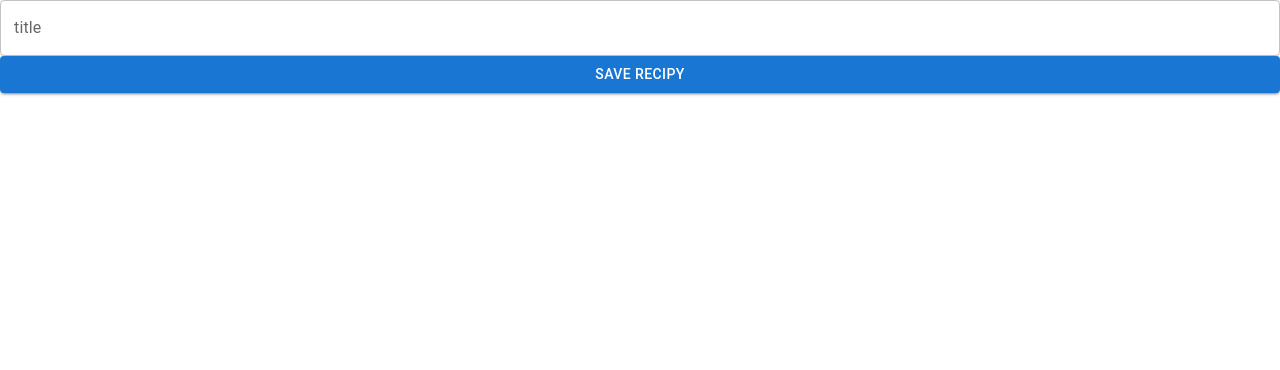
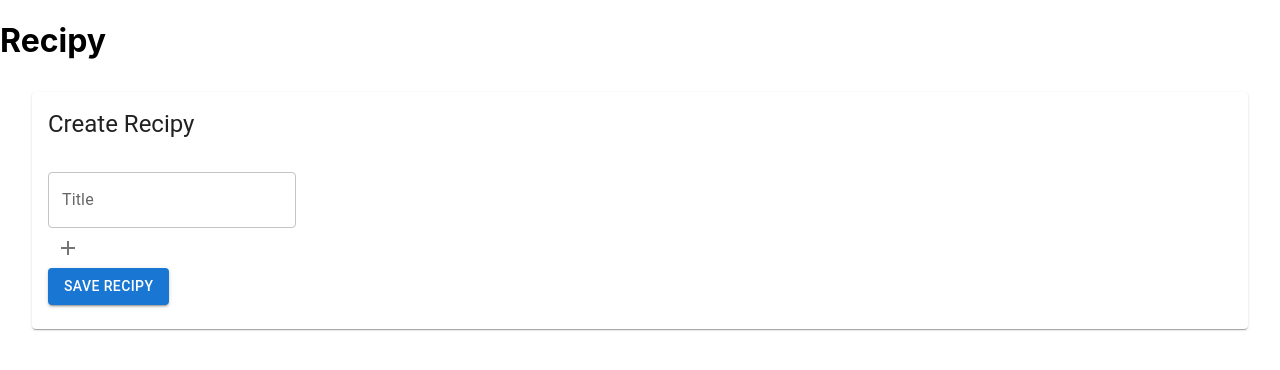
Before and after one commit to Jake-Baum/recipy, a React (Create React App) app in the folder recipy_portal/: page /recipy/create in a window 1280 px wide. Shown: the top 370 px of the page. Built offline with nearby package versions, Linux system fonts and the light colour scheme.

Commit message:
Added ability to add ingredients to a recipy.  First PoC of form array and sub form.

```diff
--- a/recipy_portal/package.json
+++ b/recipy_portal/package.json
@@ -6,6 +6,7 @@
   "dependencies": {
     "@emotion/react": "^11.10.6",
     "@emotion/styled": "^11.10.6",
+    "@mui/icons-material": "^5.11.11",
     "@mui/material": "^5.11.14",
     "@testing-library/jest-dom": "^5.16.5",
     "@testing-library/react": "^13.4.0",
--- a/recipy_portal/src/App.css
+++ b/recipy_portal/src/App.css
@@ -1,38 +1,3 @@
-.App {
-  text-align: center;
+.main-wrapper {
+	margin: 2em;
 }
-
-.App-logo {
-  height: 40vmin;
-  pointer-events: none;
-}
-
-@media (prefers-reduced-motion: no-preference) {
-  .App-logo {
-    animation: App-logo-spin infinite 20s linear;
-  }
-}
-
-.App-header {
-  background-color: #282c34;
-  min-height: 100vh;
-  display: flex;
-  flex-direction: column;
-  align-items: center;
-  justify-content: center;
-  font-size: calc(10px + 2vmin);
-  color: white;
-}
-
-.App-link {
-  color: #61dafb;
-}
-
-@keyframes App-logo-spin {
-  from {
-    transform: rotate(0deg);
-  }
-  to {
-    transform: rotate(360deg);
-  }
-}
--- a/recipy_portal/src/App.tsx
+++ b/recipy_portal/src/App.tsx
@@ -1,18 +1,19 @@
-import React, { Component, useEffect, useState } from 'react';
-import logo from './logo.svg';
+import { Route, Routes, Navigate } from 'react-router-dom';
 import './App.css';
-import axios from 'axios';
-import { Route, Routes } from 'react-router-dom';
+import RecipyForm from './components/forms/RecipyForm';
 import RecipiesList from './components/RecipiesList';
-import RecipyForm from './components/forms/RecipyForm';
 
 function App() {
   return (
     <>
-      <Routes>
-        <Route path="/" element={<RecipiesList />} />
-        <Route path="/recipy/create" element={<RecipyForm />} />
-      </Routes>
+      <h1>Recipy</h1>
+      <div className="main-wrapper">
+        <Routes>
+          <Route path="/" element={<Navigate to="/recipies" />} />
+          <Route path="/recipies" element={<RecipiesList />} />
+          <Route path="/recipy/create" element={<RecipyForm />} />
+        </Routes>
+      </div>
     </>
   );
 }
--- a/recipy_portal/src/components/RecipiesList.tsx
+++ b/recipy_portal/src/components/RecipiesList.tsx
@@ -22,7 +22,7 @@ export default function RecipiesList() {
 
 	return (
 		<>
-			<h1>Recipy</h1>
+			<h2>Recipies</h2>
 			<ul>
 				{
 					recipies.map((item: any) => (
--- /dev/null
+++ b/recipy_portal/src/components/forms/IngredientForm.tsx
@@ -0,0 +1,22 @@
+import { TextField } from '@mui/material';
+import * as yup from 'yup';
+
+export const INGREDIENT_VALIDATION_SCHEMA = yup.object({
+	name: yup.string().required('Name is required')
+});
+
+export default function IngredientForm({ value, touched, errors, onChange, onBlur, index }: any) {
+	return (
+		<>
+			<TextField
+				name={`ingredients[${index}].name`}
+				label="Name"
+				value={value.name}
+				onChange={onChange}
+				onBlur={onBlur}
+				error={touched?.name && Boolean(errors?.name)}
+				helperText={touched?.name && errors?.name}
+			/>
+		</>
+	);
+}
--- a/recipy_portal/src/components/forms/RecipyForm.tsx
+++ b/recipy_portal/src/components/forms/RecipyForm.tsx
@@ -1,43 +1,89 @@
-import { Button, TextField } from "@mui/material";
-import { ErrorMessage, Field, Form, Formik, useFormik } from "formik";
-import { useState } from "react";
+import { Add, Remove } from "@mui/icons-material";
+import { Button, Card, CardContent, CardHeader, FormHelperText, IconButton, TextField } from "@mui/material";
+import { FieldArray, Form, Formik } from "formik";
 import * as yup from 'yup';
+import IngredientForm, { INGREDIENT_VALIDATION_SCHEMA } from "./IngredientForm";
+
+const DEFAULT_INITIAL_VALUES = {
+	title: '',
+	ingredients: []
+};
+
+const RECIPY_VALIDATION_SCHEMA = yup.object({
+	title: yup.string().required('Title is required').max(50, 'Title must be less than 50 characters'),
+	ingredients: yup.array().of(INGREDIENT_VALIDATION_SCHEMA).min(1, 'Must create at least one ingredient')
+});
+
+function submit(values: any, { setSubmitting }: any) {
+	console.log(values);
+	setSubmitting(false);
+}
 
 export default function RecipyForm() {
-	const [count, setCount] = useState(0);
 
-	const validationSchema = yup.object({
-		title: yup.string().required('Title is required')
-	});
-
-	const formik = useFormik({
-		initialValues: {
-			title: '',
-			recipies: []
-		},
-		validationSchema: validationSchema,
-		onSubmit: (values) => {
-			console.log(values);
-		},
-	});
+	return (
+		<>
+			<Card>
+				<CardHeader title="Create Recipy" />
+				<CardContent>
+					<Formik
+						initialValues={DEFAULT_INITIAL_VALUES}
+						validationSchema={RECIPY_VALIDATION_SCHEMA}
+						onSubmit={submit}
+					>
+						{({ values, errors, touched, handleChange, handleBlur, isValid }) => (
+							<Form >
+								<div>
+									<TextField
+										name="title"
+										label="Title"
+										value={values.title}
+										onChange={handleChange}
+										onBlur={handleBlur}
+										error={touched.title && Boolean(errors.title)}
+										helperText={touched.title && errors.title}
+									/>
+									<FieldArray
+										name="ingredients"
+										render={
+											arrayHelpers => (
+												<div>
+													<IconButton type="button" onClick={() => arrayHelpers.push({ name: '' })}>
+														<Add />
+													</IconButton>
+													{typeof errors.ingredients === 'string' && <FormHelperText error={true}>{errors.ingredients}</FormHelperText>}
 
 
-	return (
-		<div>
-			<form onSubmit={formik.handleSubmit}>
-				<TextField
-					fullWidth
-					id="title"
-					name="title"
-					label="title"
-					value={formik.values.title}
-					onChange={formik.handleChange}
-					error={formik.touched.title && Boolean(formik.errors.title)}
-					helperText={formik.touched.title && formik.errors.title}
-				/>
-				<Button color="primary" variant="contained" fullWidth type="submit">Save Recipy</Button>
-			</form>
-		</div>
+													{
+														values.ingredients.map((ingredient: any, index: number) => (
+															<div key={index}>
+																<IngredientForm
+																	index={index}
+																	value={ingredient}
+																	onChange={handleChange}
+																	onBlur={handleBlur}
+																	touched={touched.ingredients ? touched.ingredients[index] : {}}
+																	errors={errors.ingredients ? errors.ingredients[index] : {}}
+																/>
+																<IconButton type="button" onClick={() => arrayHelpers.remove(index)}>
+																	<Remove />
+																</IconButton>
+															</div>
+														))
+													}
+												</div>
+											)
+										}
+									/>
+								</div>
+								<Button color="primary" variant="contained" type="submit" disabled={!isValid}>Save Recipy</Button>
+							</Form>
+						)}
+
+					</Formik>
+				</CardContent>
+			</Card>
+		</>
 	);
 
 }
```
Also changed, not shown: 1 other file (tests, documents, lock files or other folders).
